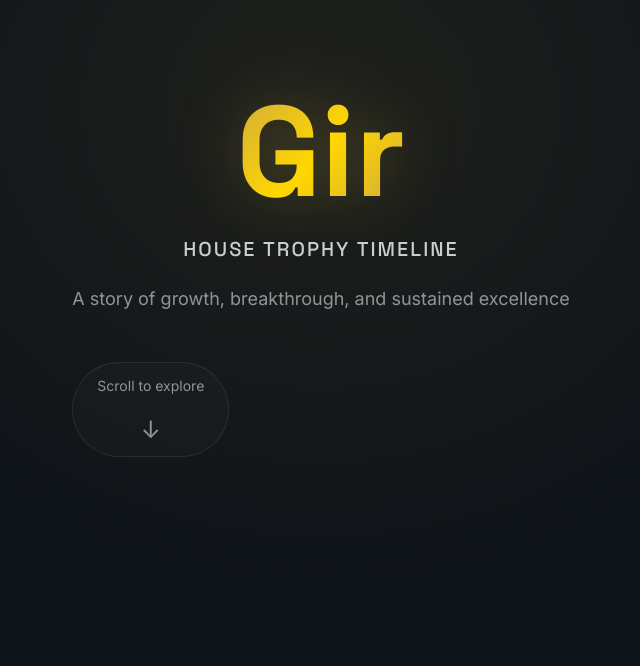
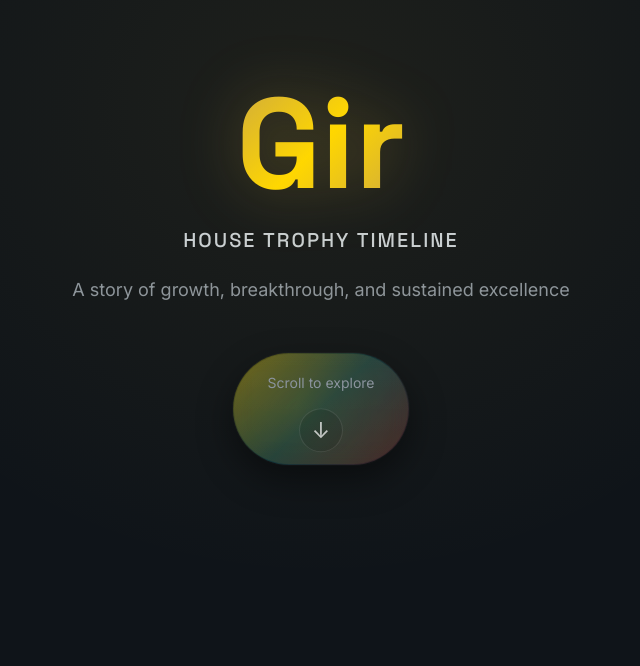
Before and after one commit to r34l-rudr44/gir-timeline, a React (Vite) app: page / in a window 1280 px wide. Shown: the part 134-800 px from the top of the page, without its empty margins (319-959 px from the left). Built offline with nearby package versions, Linux system fonts and the light colour scheme.

Commit message:
UI polish: center hero scroll CTA with modern glass/gradient effects

```diff
--- a/src/components/Timeline/Timeline.module.css
+++ b/src/components/Timeline/Timeline.module.css
@@ -84,24 +84,64 @@
 }
 
 .scrollHint {
-  display: flex;
+  display: inline-flex;
   flex-direction: column;
   align-items: center;
+  justify-content: center;
   gap: var(--space-2);
   color: var(--text-muted);
   font-size: var(--text-sm);
   animation: fadeInUp 1s ease-out 0.5s backwards;
-  padding: var(--space-3) var(--space-6);
+  padding: 18px 34px;
   border-radius: var(--radius-full);
-  border: 1px solid rgba(255, 255, 255, 0.08);
-  background: rgba(255, 255, 255, 0.02);
-  transition: transform var(--duration-fast) var(--ease-out), border-color var(--duration-fast) var(--ease-out), background var(--duration-fast) var(--ease-out);
+  border: 1px solid transparent;
+  background:
+    linear-gradient(rgba(255, 255, 255, 0.04), rgba(255, 255, 255, 0.02)) padding-box,
+    linear-gradient(
+      135deg,
+      rgba(255, 215, 0, 0.35),
+      rgba(20, 145, 155, 0.25),
+      rgba(230, 57, 70, 0.22)
+    ) border-box;
+  backdrop-filter: blur(10px);
+  cursor: pointer;
+  user-select: none;
+  box-shadow:
+    0 14px 36px rgba(0, 0, 0, 0.45),
+    0 0 0 1px rgba(255, 255, 255, 0.03);
+  transition:
+    transform var(--duration-fast) var(--ease-out),
+    box-shadow var(--duration-fast) var(--ease-out),
+    background var(--duration-fast) var(--ease-out);
+  position: relative;
+  overflow: hidden;
+}
+
+.scrollHint::before {
+  content: '';
+  position: absolute;
+  inset: -120% -60%;
+  background: radial-gradient(circle at 50% 50%, rgba(255, 215, 0, 0.12), transparent 60%);
+  opacity: 0.8;
+  transform: rotate(12deg);
+  animation: hintSheen 6s linear infinite;
+}
+
+.scrollHint > * {
+  position: relative;
+  z-index: 1;
+}
+
+.scrollHint:active {
+  transform: translateY(0);
 }
 
 .scrollHint:hover {
-  transform: translateY(-2px);
-  border-color: rgba(212, 175, 55, 0.25);
-  background: rgba(255, 255, 255, 0.03);
+  transform: translateY(-3px);
+  box-shadow:
+    0 18px 48px rgba(0, 0, 0, 0.55),
+    0 0 0 1px rgba(255, 255, 255, 0.04),
+    0 0 50px rgba(212, 175, 55, 0.12);
 }
 
 .scrollHint:focus-visible {
@@ -110,7 +150,16 @@
 }
 
 .scrollArrow {
-  font-size: var(--text-2xl);
+  width: 44px;
+  height: 44px;
+  border-radius: var(--radius-full);
+  display: flex;
+  align-items: center;
+  justify-content: center;
+  font-size: 22px;
+  color: rgba(245, 245, 245, 0.75);
+  border: 1px solid rgba(255, 255, 255, 0.10);
+  background: rgba(0, 0, 0, 0.10);
   animation: bounce 2s ease-in-out infinite;
 }
 
@@ -120,6 +169,15 @@
   }
   50% {
     transform: translateY(8px);
+  }
+}
+
+@keyframes hintSheen {
+  0% {
+    transform: translateX(-8%) rotate(12deg);
+  }
+  100% {
+    transform: translateX(8%) rotate(12deg);
   }
 }
 
```
